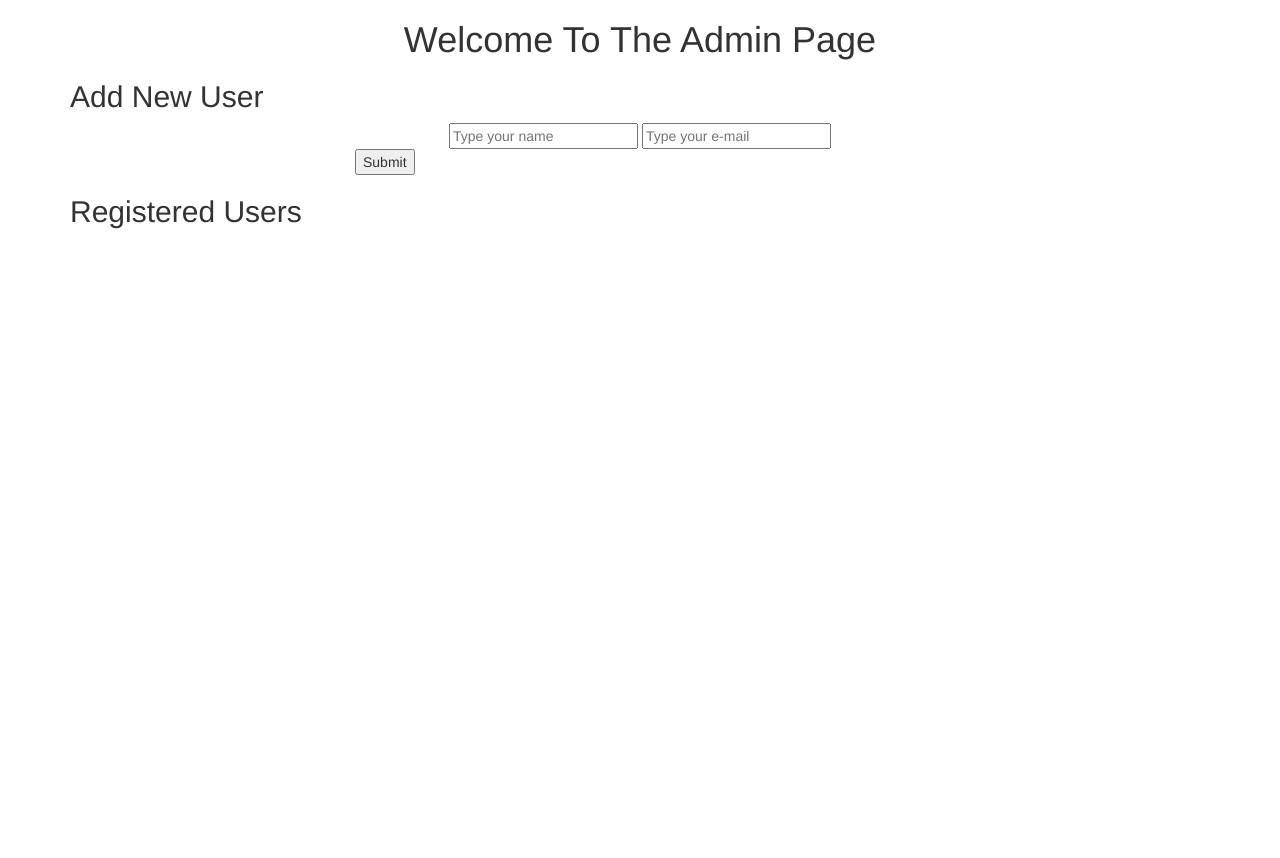
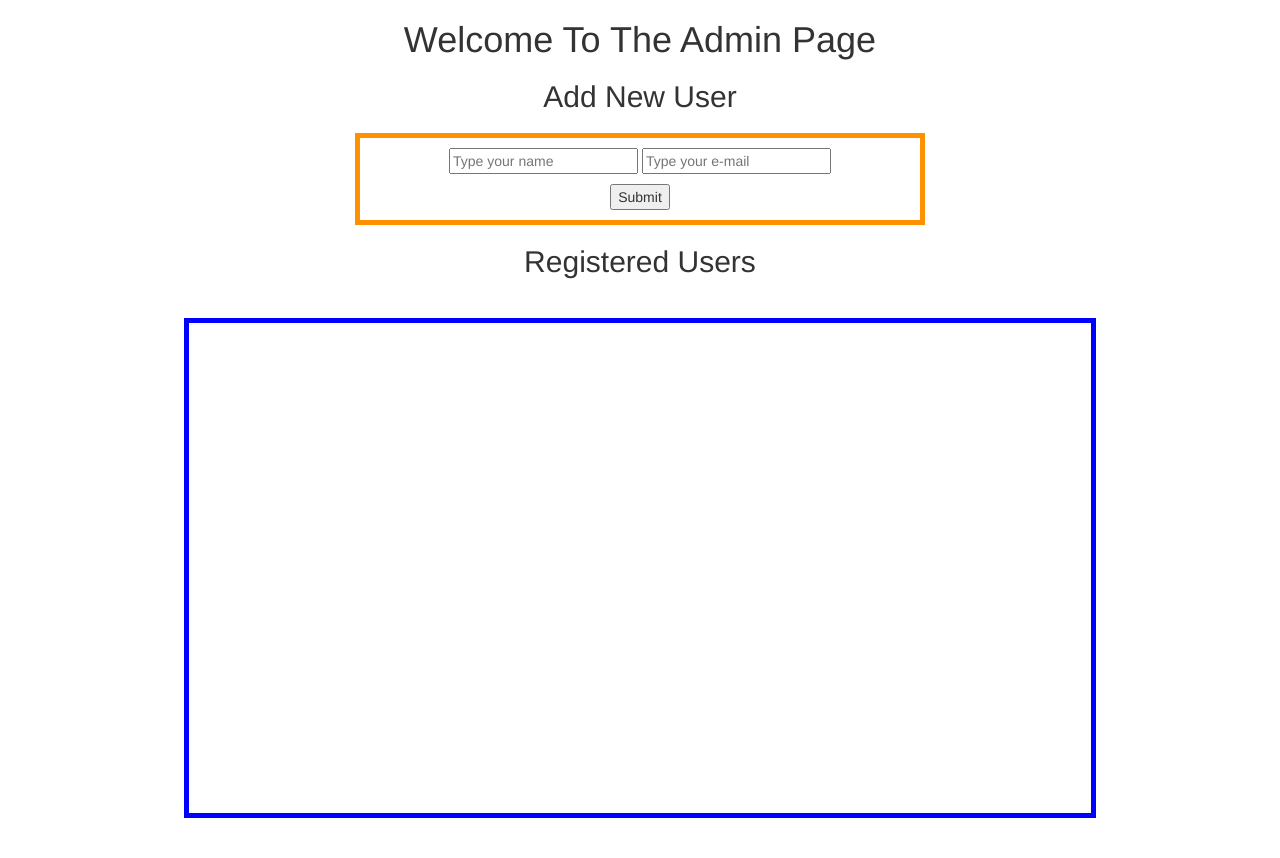
Before and after one commit to obwansan/aptitude-test, a PHP site: page /adminPage.html in a window 1280 px wide. Before the commit the page ends 229 px from the top, so only its background shows below. Run offline with PHP 8.4, Linux system fonts and the light colour scheme; style sheets or scripts are compiled from the project's sources.

Commit message:
nested style blocks where needed

```diff
--- a/app/scss/styles.scss
+++ b/app/scss/styles.scss
@@ -4,17 +4,26 @@
 
 body {
   margin: 0 auto;
-}
 
-h1 {
+  h1, h2 {
     text-align: center;
   }
 
   .container_controls {
     width: 50%;
-   margin: 0 auto;
+    margin: 20px auto;
+    border: solid #FF9000 5px
+  }
 
-   .container_input {
+  .container_input, .container_submit {
     text-align: center;
+    margin: 10px;
+  }
+
+  .handlebar_templates {
+    width: 80%;
+    height: 500px;
+    margin: 40px auto;
+    border: solid #0000FF 5px;
   }
 }
```
Lines whose indentation alone changed are shown as unchanged.
